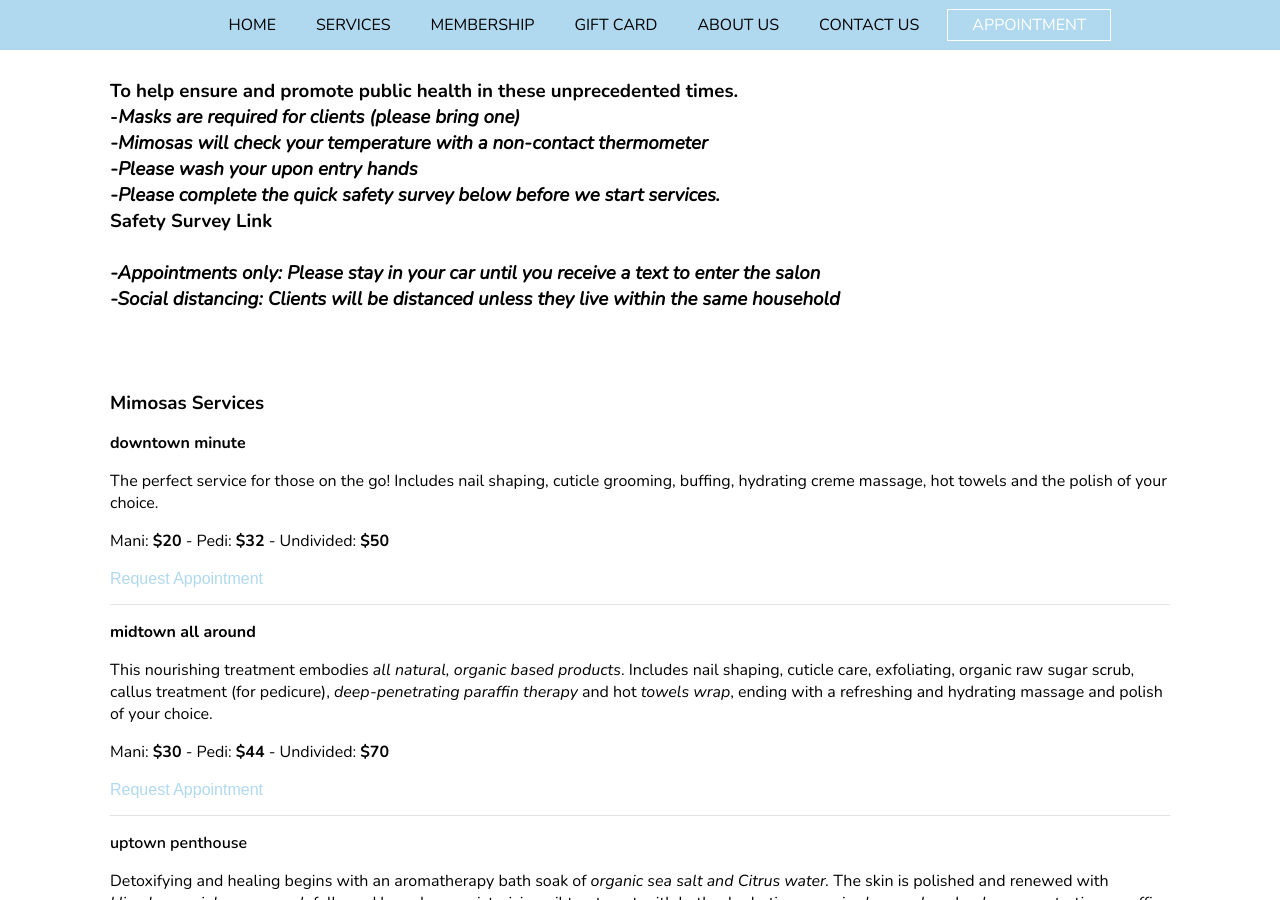
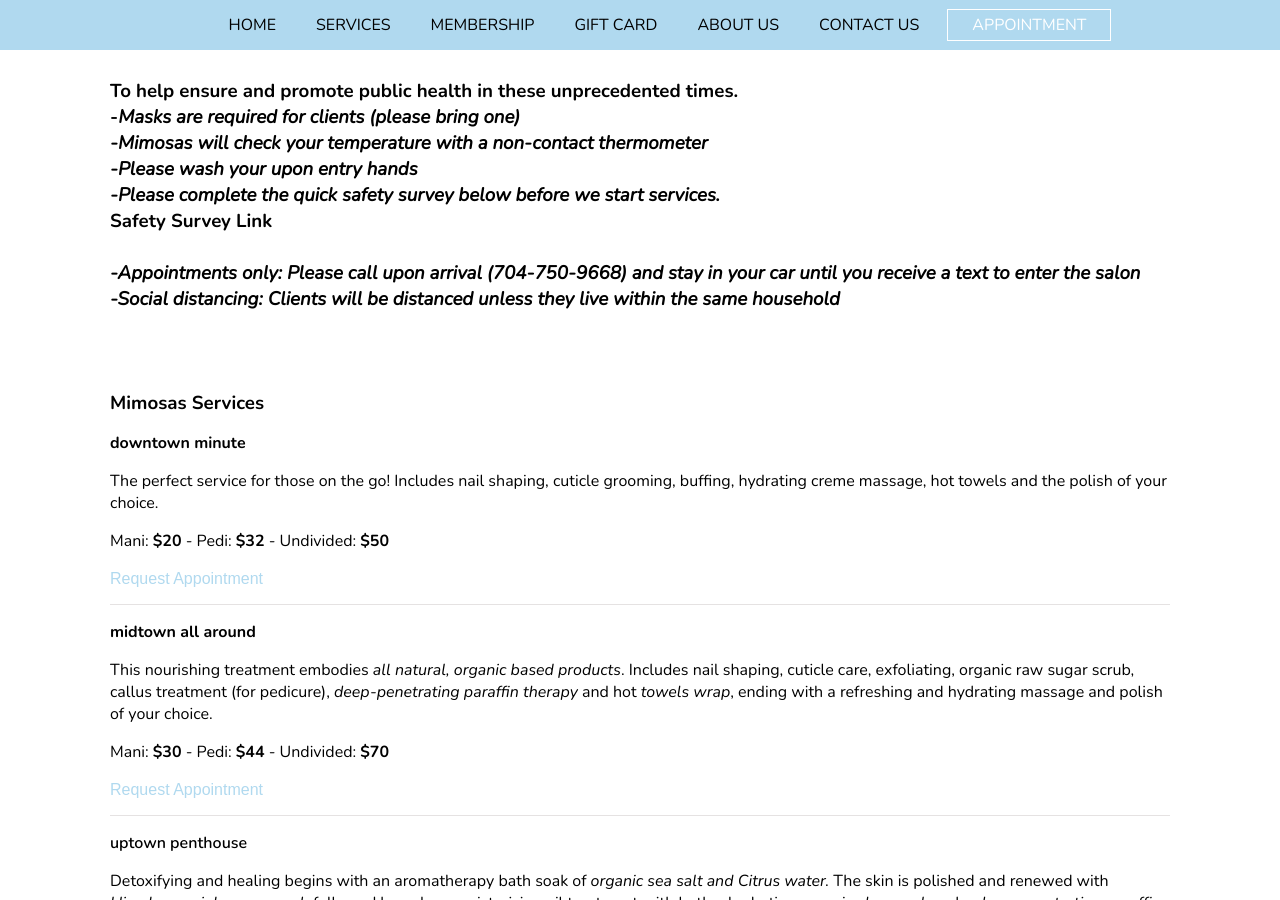
Before and after one commit to mimosasnailbar/mimosas, a Jekyll site: the page built from services.html, in a window 1280 px wide and 900 px high, scrolled down 1476 px. Built offline with Jekyll 4.4.1, drawn with Linux system fonts in a browser that asks for light colours; nearby versions of some CDN libraries.

Commit message:
Updated 'services.html' via CloudCannon

```diff
--- a/services.html
+++ b/services.html
@@ -45,7 +45,7 @@ layout: default
 		</div>
 	</div>
 	<h3 class="services__heading editable">
-		&nbsp;Call if you don't see a time that you'd like to book<br /><br />To help ensure and promote public health in these unprecedented times.<br />-<em><strong>Masks are required for clients (please bring one)<br />-Mimosas will check your temperature with a non-contact thermometer<br />-Please wash your upon entry hands</strong><br />-Please complete the quick safety survey below before we start services.<strong></strong></em><br /><a target="_blank" href="https://forms.gle/z69kN1xzHWczS4828">Safety Survey Link&nbsp;</a><em><strong>&nbsp;</strong><br /><br />-<strong>Appointments only</strong>: Please stay in your car until you receive a text to enter the salon<br />-<strong>Social distancing:</strong> Clients will be distanced unless they live within the same household</em><br /><br /><br /><br />Mimosas Services
+		&nbsp;Call if you don't see a time that you'd like to book<br /><br />To help ensure and promote public health in these unprecedented times.<br />-<em><strong>Masks are required for clients (please bring one)<br />-Mimosas will check your temperature with a non-contact thermometer<br />-Please wash your upon entry hands</strong><br />-Please complete the quick safety survey below before we start services.<strong></strong></em><br /><a target="_blank" href="https://forms.gle/z69kN1xzHWczS4828">Safety Survey Link&nbsp;</a><em><strong>&nbsp;</strong><br /><br />-<strong>Appointments only</strong>: Please call upon arrival (704-750-9668) and stay in your car until you receive a text to enter the salon<br />-<strong>Social distancing:</strong> Clients will be distanced unless they live within the same household</em><br /><br /><br /><br />Mimosas Services
 	</h3>
 	<div class="service">
 		<p class="editable service__name">
```
